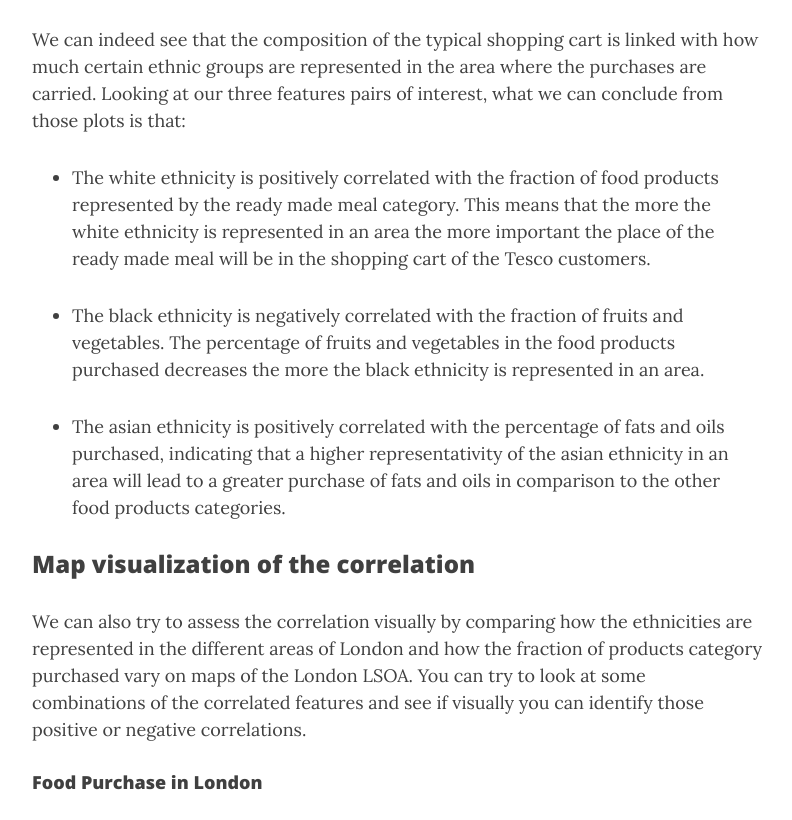
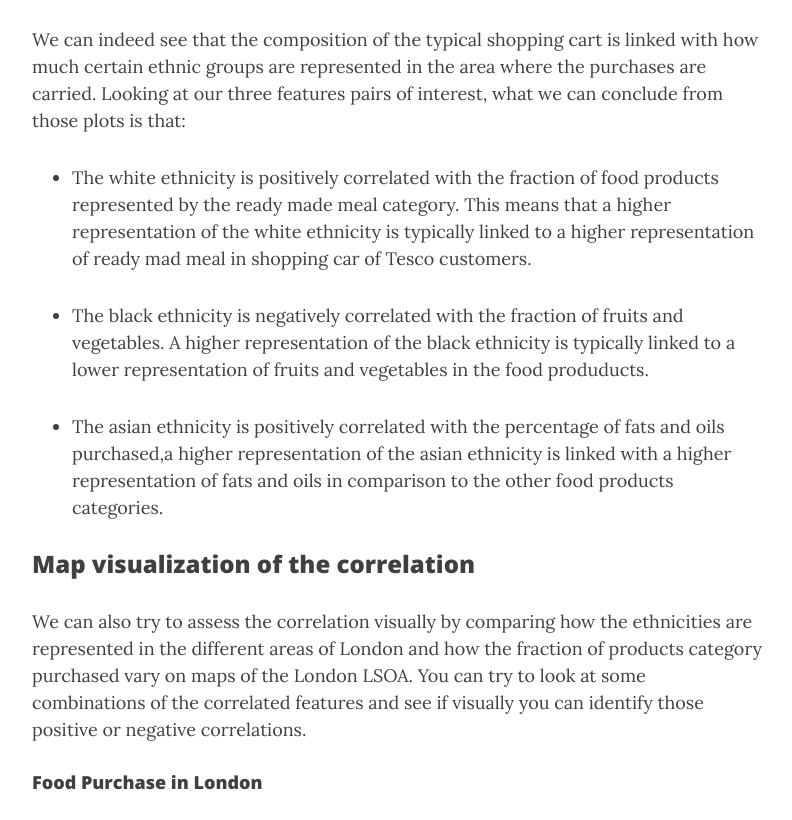
Before and after one commit to EvanBeal/EnchilADAs, a Jekyll site: the page built from index.md, in a window 1280 px wide and 1400 px high, scrolled down 3330 px, cut to the strip 94-914 px from the top of the window. Shown: the whole strip, without its empty margins (243-1035 px from the left). Built offline with Jekyll 4.4.1, drawn with Linux system fonts in a browser that asks for light colours; nearby versions of some CDN libraries; some of the changed text lies outside the part shown.

Commit message:
Update index.md
reformulated some things

```diff
--- a/index.md
+++ b/index.md
@@ -38,11 +38,11 @@ Those two first figures allow to visualize how the prevalence of certain ethnic
 {% include corr_bar_plot_all_eth.html %}
 
 We can indeed see that the composition of the typical shopping cart is linked with how much certain ethnic groups are represented in the area where the purchases are carried. Looking at our three features pairs of interest, what we can conclude from those plots is that:
-- The white ethnicity is positively correlated with the fraction of food products represented by the ready made meal category. This means that the more the white ethnicity is represented in an area the more important the place of the ready made meal will be in the shopping cart of the Tesco customers.
+- The white ethnicity is positively correlated with the fraction of food products represented by the ready made meal category. This means that a higher representation of the white ethnicity is typically linked to a higher representation of ready mad meal in shopping car of Tesco customers.
 
-- The black ethnicity is negatively correlated with the fraction of fruits and vegetables. The percentage of fruits and vegetables in the food products purchased decreases the more the black ethnicity is represented in an area.
+- The black ethnicity is negatively correlated with the fraction of fruits and vegetables. A higher representation of the black ethnicity is typically linked to a lower representation of fruits and vegetables in the food produducts.
 
-- The asian ethnicity is positively correlated with the percentage of fats and oils purchased, indicating that a higher representativity of the asian ethnicity in an area will lead to a greater purchase of fats and oils in comparison to the other food products categories.
+- The asian ethnicity is positively correlated with the percentage of fats and oils purchased,a higher representation of the asian ethnicity is linked with a higher representation of fats and oils in comparison to the other food products categories.
 
 ### Map visualization of the correlation
 We can also try to assess the correlation visually by comparing how the ethnicities are represented in the different areas of London and how the fraction of products category purchased vary on maps of the London LSOA.
```
Also changed, not shown: other parts of index.md (+1 -1 lines).
